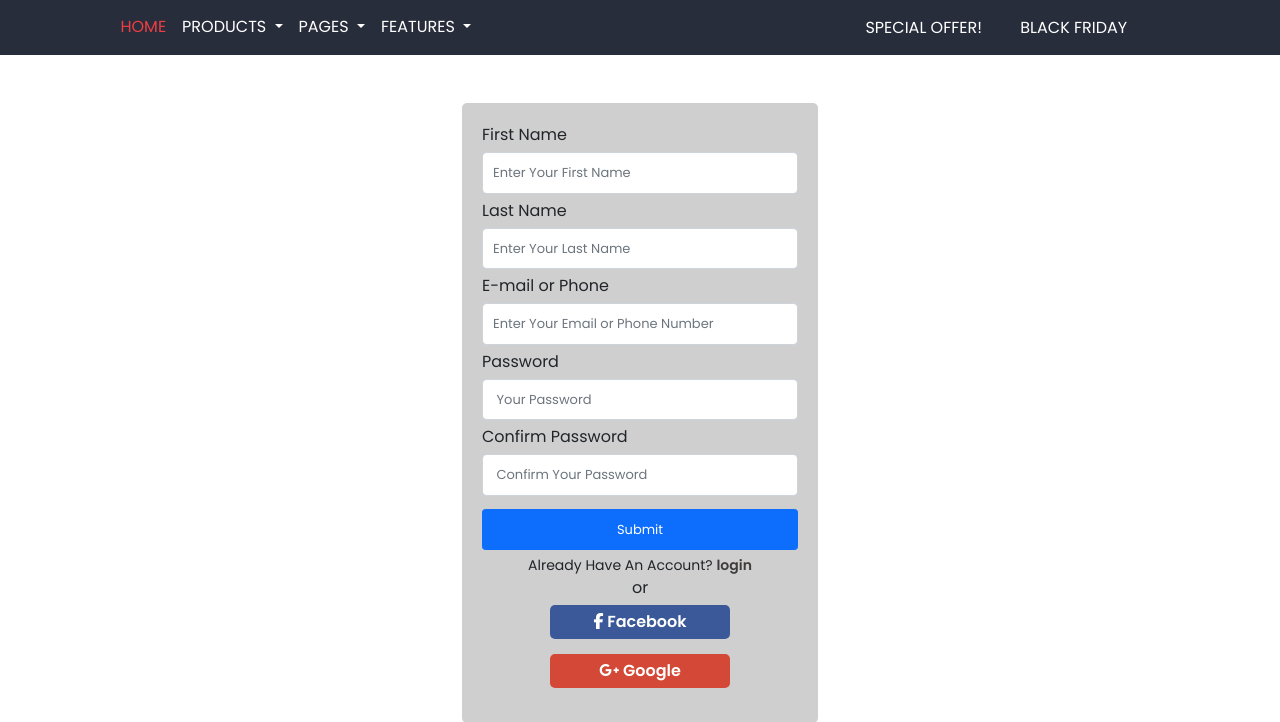
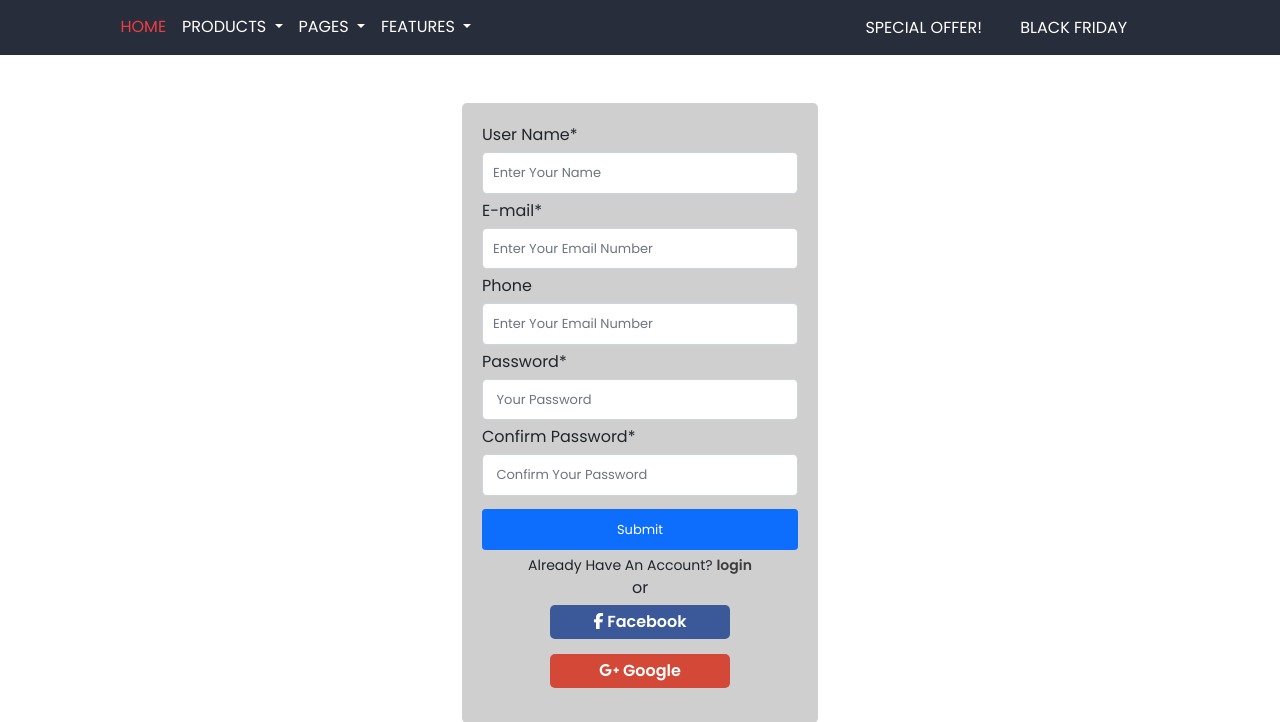
Before and after one commit to Md-Masud/pottoy-1, a Laravel app: page /user/register in a window 1280 px wide. Shown: the part 179-901 px from the top of the page. Run offline with Laravel 8, Linux system fonts and the light colour scheme; some libraries are stand-ins or nearby versions.

Commit message:
1shohag2

```diff
--- a/app/Http/Controllers/Admin/ProductController.php
+++ b/app/Http/Controllers/Admin/ProductController.php
@@ -99,8 +99,9 @@ class ProductController extends Controller
         return view('admin.product.index', compact('categories', 'subcategories','brands','warehouses','pickup_point'));
     }
     public function cat(){
+
         $category_id = request('category');
-        $subcategory =SubCategory::where('category_id',$category_id)->get();;
+        $subcategory =SubCategory::where('category_id',$category_id)->get();
         $option = "<option value=''>Select SubCategory</option>";
         foreach ($subcategory as $sub) {
             $option .= '<option value="' . $sub->id . '">' . $sub->sub_category_name . '</option>';
--- a/resources/views/admin/product/form.blade.php
+++ b/resources/views/admin/product/form.blade.php
@@ -1,5 +1,5 @@
 <link rel="stylesheet" href="https://cdnjs.cloudflare.com/ajax/libs/bootstrap-tagsinput/0.6.0/bootstrap-tagsinput.css" integrity="sha512-3uVpgbpX33N/XhyD3eWlOgFVAraGn3AfpxywfOTEQeBDByJ/J7HkLvl4mJE1fvArGh4ye1EiPfSBnJo2fgfZmg==" crossorigin="anonymous" referrerpolicy="no-referrer" />
-<script type="text/javascript" src="http://bootstrap-tagsinput.github.io/bootstrap-tagsinput/dist/bootstrap-tagsinput.min.js"></script>
+{{-- <script type="text/javascript" src="http://bootstrap-tagsinput.github.io/bootstrap-tagsinput/dist/bootstrap-tagsinput.min.js"></script> --}}
 <style type="text/css">
     .bootstrap-tagsinput .tag {
         background: #428bca;;
@@ -239,8 +239,8 @@
         $('#category_d').on('change',function (){
 
             let cat_id=this.value;
-
-            $.get('/cat?category='+cat_id,function (data){
+let url = "{{ url('cat') }}"
+            $.get(url+'?category='+cat_id,function (data){
                 $('#sub_category').html(data);
             })
         });
--- a/resources/views/frontend/partials/register.blade.php
+++ b/resources/views/frontend/partials/register.blade.php
@@ -8,26 +8,26 @@
             {{-- <h4 class="text-center mb-3 ">Welcome to Projukti 71 Online Shop! Please login.</h4> --}}
             <div class="col-xl-4 offset-xl-4">
                 <div class="login">
-                    <form action="">
-                        <label>First Name</label>
-                        <input type="text" class="form-control" placeholder="Enter Your First Name">
+                    <form action="{{ route('user.register') }}" method="POST">
+                        @csrf
+                        <label>User Name*</label>
+                        <input type="text" class="form-control" name="name" placeholder="Enter Your Name">
 
-                        <label>Last Name</label>
-                        <input type="text" class="form-control" placeholder="Enter Your Last Name">
+                        <label>E-mail*</label>
+                        <input type="email" class="form-control" name="email" placeholder="Enter Your Email Number">
 
+                        <label>Phone</label>
+                        <input type="text" class="form-control" name="phone" placeholder="Enter Your Email Number">
 
-                        <label>E-mail or Phone</label>
-                        <input type="email" class="form-control" placeholder="Enter Your Email or Phone Number">
+                        <label> Password*</label>
+                        <input type="password" class="form-control" name="password" placeholder=" Your Password">
 
-                        <label> Password</label>
-                        <input type="password" class="form-control" placeholder=" Your Password">
-
-                        <label> Confirm Password</label>
-                        <input type="password" class="form-control" placeholder=" Confirm Your Password">
+                        <label> Confirm Password*</label>
+                        <input type="password" class="form-control" name="password_confirmation" placeholder=" Confirm Your Password">
 
                         <input type="submit" class="btn btn-primary mt-2 btn-sm" value="Submit">
 
-                        <span>Already Have An Account? <a href="login.html" style="color: rgb(63, 60, 60); text-decoration: none; font-weight: 600;">login</a></span>
+                        <span>Already Have An Account? <a href="{{ route('user.login') }}" style="color: rgb(63, 60, 60); text-decoration: none; font-weight: 600;">login</a></span>
                     </form>
                     <span>or</span>
                     <div class="scocial-login">
--- a/routes/frontend.php
+++ b/routes/frontend.php
@@ -8,5 +8,7 @@ Route::group(['namespace' => 'App\Http\Controllers\Frontend'], function(){
     Route::get('/product/details', 'FrontendController@details')->name('details');
     Route::get('/user/login', 'FrontendController@userLogin')->name('user.login');
     Route::get('/user/register', 'FrontendController@userRegister')->name('user.register');
+    Route::post('/user/login', 'UserController@loginpost');
+    Route::post('/user/register', 'UserController@resisterpost');
 
 });
```
Also changed, not shown: app/Http/Controllers/Frontend/UserController.php (added, +16 -0 lines), resources/views/frontend/partials/login.blade.php (+6 -6 lines), database/migrations/2021_11_27_085247_create_settings_table.php, public/public/files/product/1717926018807575.png (added), public/public/files/product/1717926271168914.png (added), public/public/files/product/book.png (added), public/public/files/product/super-color-pen.png (added).
